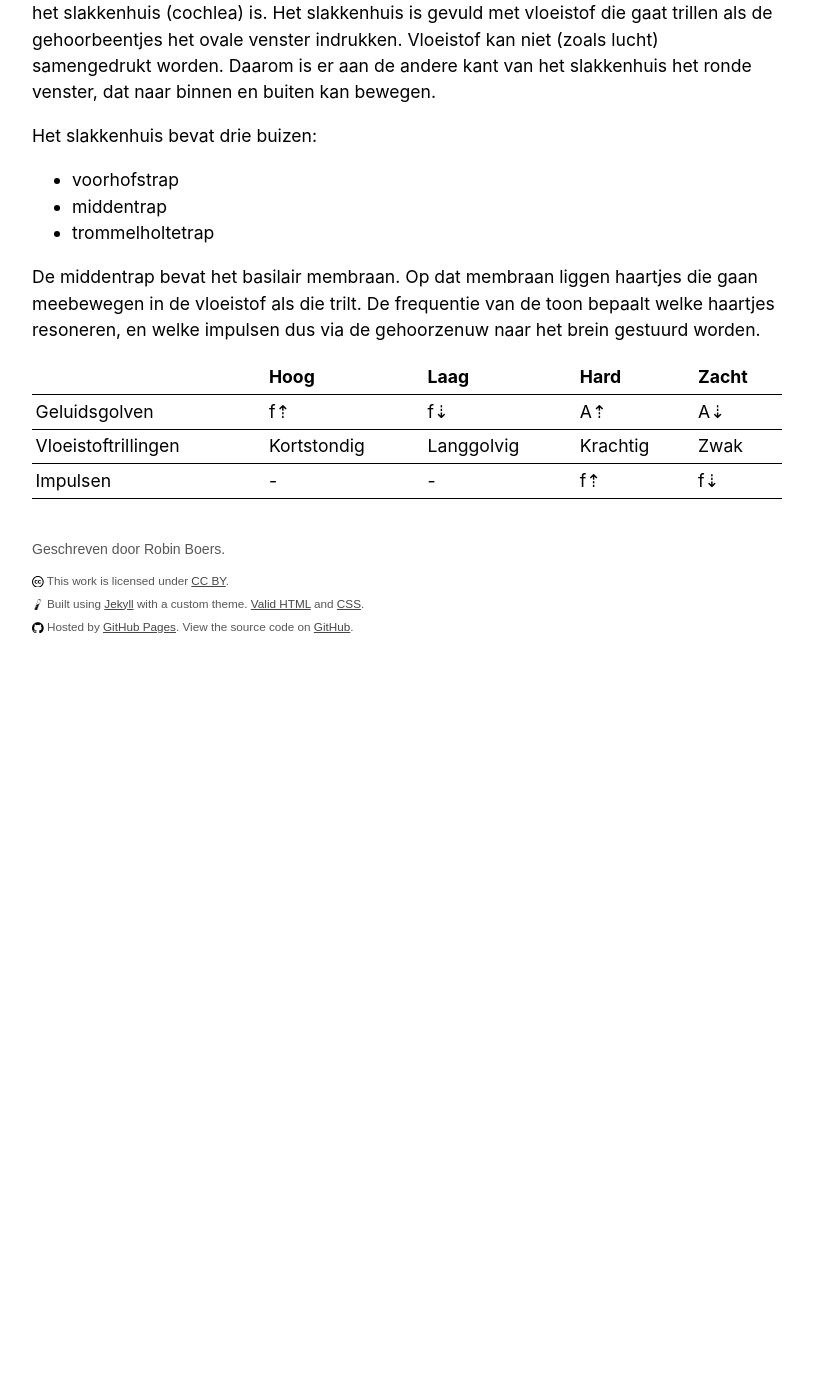
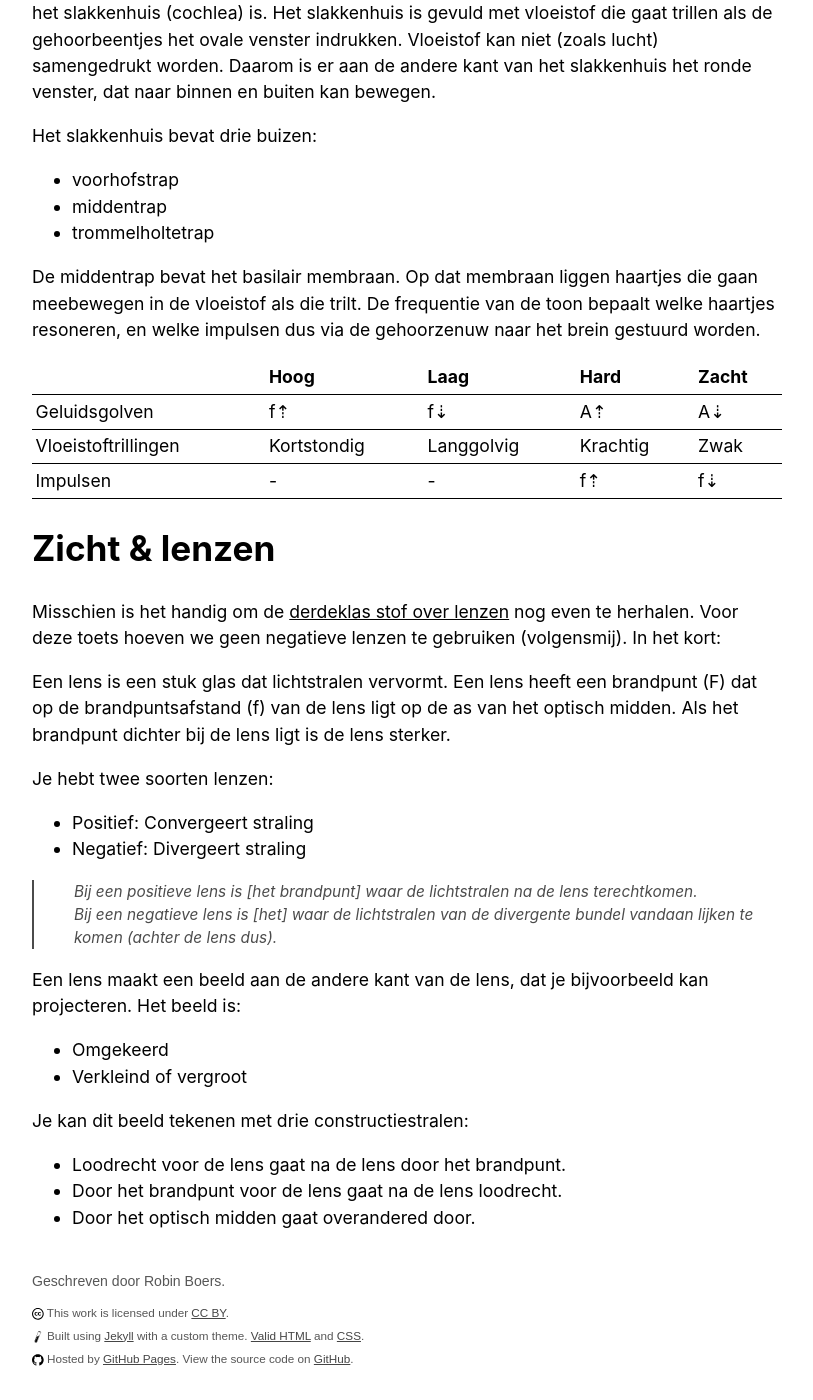
Before and after one commit to RobinBoers/school.geheimesite.nl, a Jekyll site: the page built from 5VWO/TW2/Natuurkunde.md, in a window 1280 px wide and 1400 px high, scrolled down 2835 px. Shown: the whole window, without its empty margins (233-1046 px from the left). Built offline with Jekyll 4.4.1, drawn with Linux system fonts in a browser that asks for light colours; our own code applies the rules of GitHub Pages for plain Markdown files; before the commit the page ends 3503 px from its top, so only the background shows below that; some of the changed text lies outside the part shown.

Commit message:
Add lenzen

```diff
--- a/5VWO/TW2/Natuurkunde.md
+++ b/5VWO/TW2/Natuurkunde.md
@@ -24,9 +24,10 @@ Je kan dus zien dat de geluidsintensiteit kwadratisch afneemt hoe verder je van
 \\[I_{\text{pijngrens}} = 10 W/m^2\\]
 
 Aangezien ons oor een hele grote range aan geluidssterktes kan waarnemen gebruiken we een logaritmische schaal genaamd decibel (dB). Hiervoor geldt:
+
 \\[I_{0} = I_{\text{gehoordrempel}}\\]
 
-\\[L_{b} = 10 /cdot \log{\frac{I}{I_{0}}\\]
+\\[L_{b} = 10 \cdot \log{\frac{I}{I_{0}}\\]
 
 Je doet in de onderste formule *10 omdat je de geluidssterkte in **deci**bel wil en niet in **bel**.
 Voor een geluidssterkte in decibel geldt dat een verdubbeling van het aantal geluidsbronnen zorgt voor een toename van 3dB, en een verdubbeling van de afstand tot de geluidsbron voor een afname van 6dB (door het kwadraat onder de deelstreep).
@@ -76,3 +77,28 @@ De middentrap bevat het basilair membraan. Op dat membraan liggen haartjes die g
 | Geluidsgolven       | f⇡          | f⇣         | A⇡       | A⇣    |
 | Vloeistoftrillingen | Kortstondig | Langgolvig | Krachtig | Zwak  |
 | Impulsen            | -           | -          | f⇡       | f⇣    |
+
+# Zicht & lenzen
+
+Misschien is het handig om de [derdeklas stof over lenzen](/3VWO/TW4/Natuurkunde#lenzen) nog even te herhalen. Voor deze toets hoeven we geen negatieve lenzen te gebruiken (volgensmij). In het kort:
+
+Een lens is een stuk glas dat lichtstralen vervormt. Een lens heeft een brandpunt (F) dat op de brandpuntsafstand (f) van de lens ligt op de as van het optisch midden. Als het brandpunt dichter bij de lens ligt is de lens sterker.
+
+Je hebt twee soorten lenzen:
+
+- Positief: Convergeert straling
+- Negatief: Divergeert straling
+
+> Bij een positieve lens is [het brandpunt] waar de lichtstralen na de lens terechtkomen.
+> Bij een negatieve lens is [het] waar de lichtstralen van de divergente bundel vandaan lijken te komen (achter de lens dus).
+
+Een lens maakt een beeld aan de andere kant van de lens, dat je bijvoorbeeld kan projecteren. Het beeld is:
+
+- Omgekeerd
+- Verkleind of vergroot
+
+Je kan dit beeld tekenen met drie constructiestralen:
+
+- Loodrecht voor de lens gaat na de lens door het brandpunt.
+- Door het brandpunt voor de lens gaat na de lens loodrecht.
+- Door het optisch midden gaat overandered door.
```
